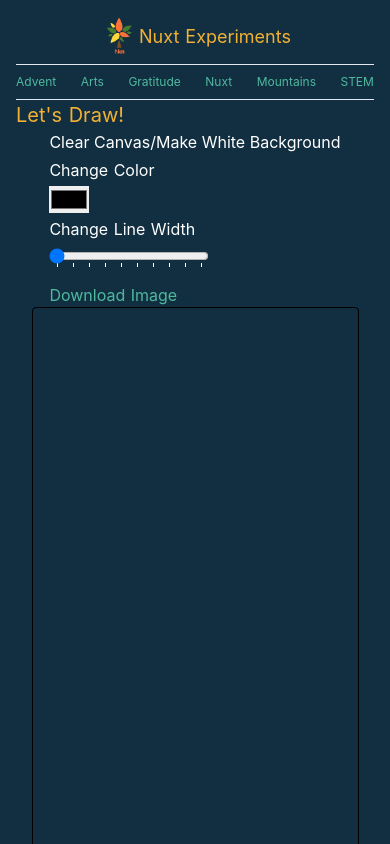
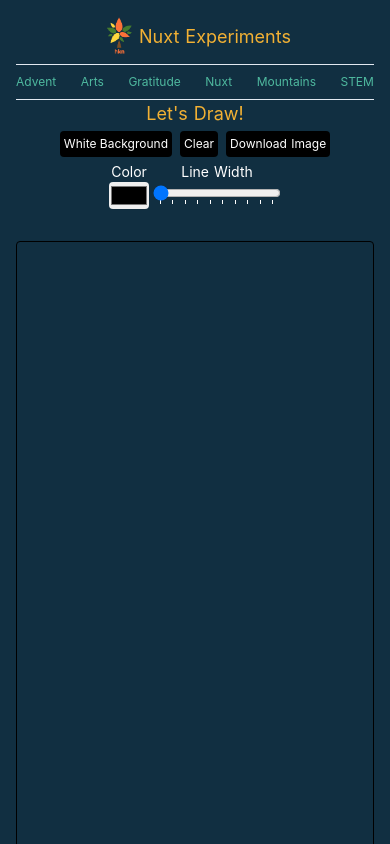
Before and after one commit to ethyl2/nuxt-experiment, a Nuxt app: page /canvas in a window 390 px wide. Shown: the top 844 px of the page. Built offline with nearby package versions, Linux system fonts and the light colour scheme.

Commit message:
Style: Adjusts responsive layout for drawing page

```diff
--- a/pages/canvas/index.vue
+++ b/pages/canvas/index.vue
@@ -1,21 +1,48 @@
 /* eslint-disable nuxt/no-globals-in-created */
 <template>
   <div>
-    <h1 class="text-xl">Let's Draw!</h1>
-    <div class="flex flex-col lg:flex-row">
-      <div class="mx-auto">
-        <form class="pb-4 flex flex-col space-y-1">
-          <button type="button" @click.prevent="clear">
-            Clear Canvas/Make White Background
+    <div class="flex flex-col pb-4 justify-center lg:flex-row lg:space-x-4">
+      <!-- Controls -->
+      <div class="flex flex-col items-center justify-start pb-4">
+        <form class="pb-4 flex flex-col space-y-1 w-full">
+          <h1 class="text-lg text-center">Let's Draw!</h1>
+          <div class="flex justify-center space-x-2">
+            <button
+              type="button"
+              class="rounded p-1 bg-black text-xs text-center hover:bg-gray-700 md:text-sm"
+              @click.prevent="clear"
+            >
+              White Background
             </button>
-          <label for="color-picker">Change Color</label>
+            <button
+              type="button"
+              class="rounded p-1 bg-black text-xs text-center hover:bg-gray-700 md:text-sm"
+              @click.prevent="clear"
+            >
+              Clear
+            </button>
+            <a
+              ref="buttonForDownload"
+              download="canvas_image.png"
+              href=""
+              class="rounded p-1 bg-black text-xs text-white text-center hover:bg-gray-700 md:text-sm lg:hidden"
+              @click="downloadImage"
+              >Download Image</a
+            >
+          </div>
+
+          <div class="flex space-x-1 justify-center sm:space-x-2">
+            <div class="flex flex-col items-center">
+              <label for="color-picker" class="text-sm">Color</label>
               <input
                 id="color-picker"
                 v-model="textColor"
                 type="color"
-            class="w-10"
+                class="w-10 rounded"
               />
-          <label for="line-width-picker">Change Line Width</label>
+            </div>
+            <div class="flex flex-col items-center">
+              <label for="line-width-picker" class="text-sm">Line Width</label>
               <input
                 id="line-width-picker"
                 v-model="lineWidth"
@@ -23,7 +50,7 @@
                 min="1"
                 max="10"
                 list="tickmarks"
-            class="w-40"
+                class="w-32"
               />
               <datalist id="tickmarks">
                 <option value="1"></option>
@@ -37,21 +64,26 @@
                 <option value="9"></option>
                 <option value="10"></option>
               </datalist>
+            </div>
+          </div>
         </form>
         <a
           ref="buttonForDownload"
           download="canvas_image.png"
           href=""
+          class="hidden rounded p-1 bg-black text-sm text-white hover:bg-gray-700 lg:block"
           @click="downloadImage"
           >Download Image</a
         >
       </div>
+
+      <!-- Canvas -->
       <canvas
         id="myCanvas"
         ref="canvasForDrawing"
         :width="canvasWidth"
         :height="canvasHeight"
-        class="border border-black rounded mx-auto p-0"
+        class="border border-black rounded m-0 p-0"
         @mousedown="beginDrawing"
         @mousemove="keepDrawing"
         @mouseup="stopDrawing"
```
Lines whose indentation alone changed are shown as unchanged.
